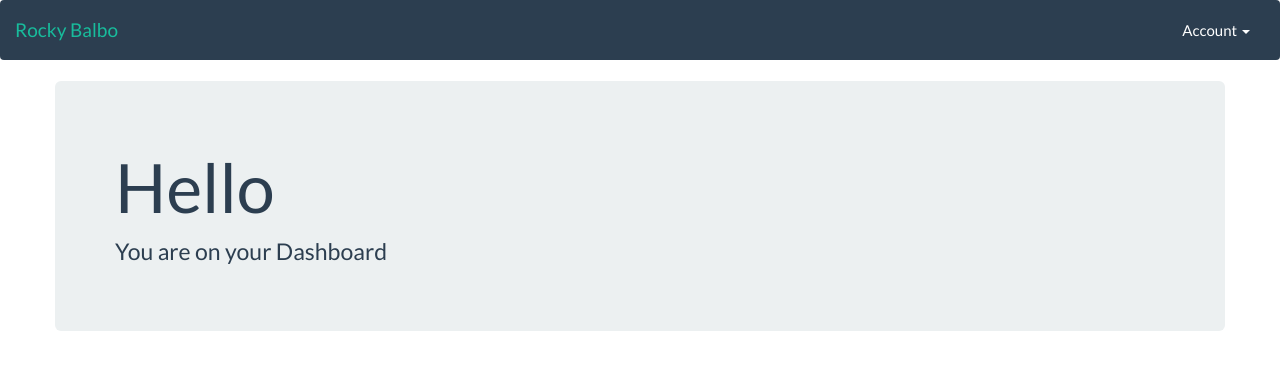
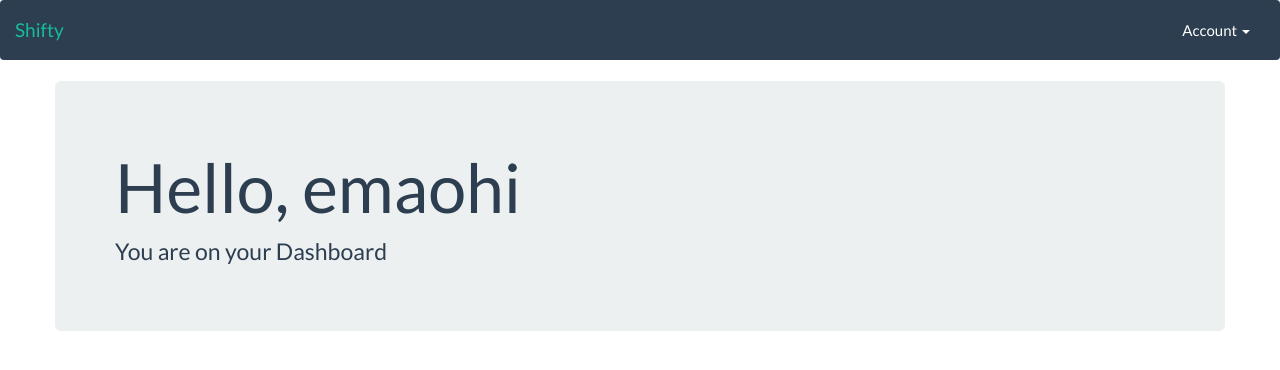
Before and after one commit to emaohi/Shifty, a Django app: page / in a window 1280 px wide. Shown: the top 370 px of the page. Run offline with Django 3.2, Linux system fonts and the light colour scheme; a user stored in the database is signed in; some libraries are stand-ins or nearby versions.

Commit message:
add logout and change navbar logo and greeting

```diff
--- a/Shifty/urls.py
+++ b/Shifty/urls.py
@@ -22,4 +22,5 @@ urlpatterns = [
     url(r'^admin/', include(admin.site.urls)),
     url(r'', include('log.urls')),
     url(r'^login/$', views.login, {'template_name': 'login.html', 'authentication_form': LoginForm}, name='login'),
+    url(r'^logout/$', views.logout, {'next_page': '/login'}),
 ]
--- a/templates/base.html
+++ b/templates/base.html
@@ -20,7 +20,7 @@
                                     <span class="icon-bar"></span>
                                     <span class="icon-bar"></span>
                                 </button>
-                                <a class="navbar-brand" href="#">Rocky Balbo</a>
+                                <a class="navbar-brand" href="#">Shifty</a>
                             </div>
                             <div class="collapse navbar-collapse" id="bs-example-navbar-collapse-1">
                                 <ul class="nav navbar-nav navbar-right">
--- a/templates/home.html
+++ b/templates/home.html
@@ -5,7 +5,7 @@
 <div class="container">
     <div class="row">
         <div class="jumbotron">
-            <h1>Hello</h1>
+            <h1>Hello, {{ user.username }}</h1>
             <p>You are on your Dashboard</p>
         </div>
     </div>
```
Also changed, not shown: db.sqlite3.
